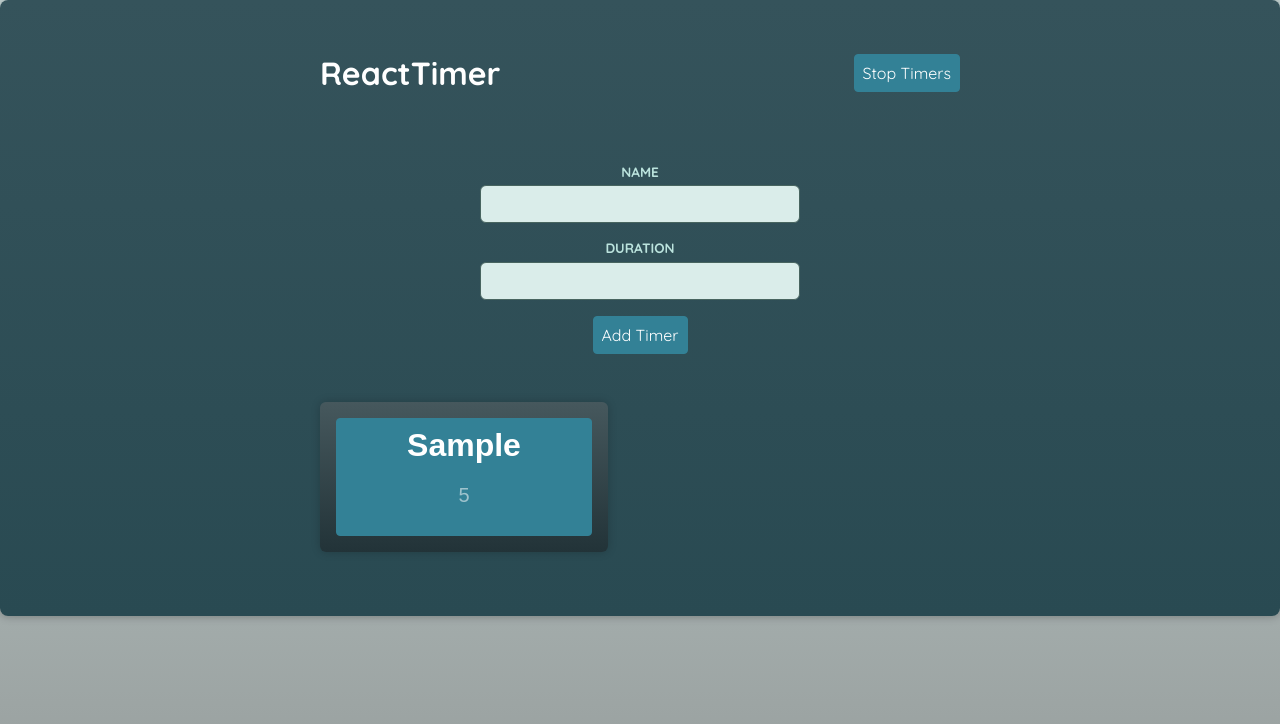
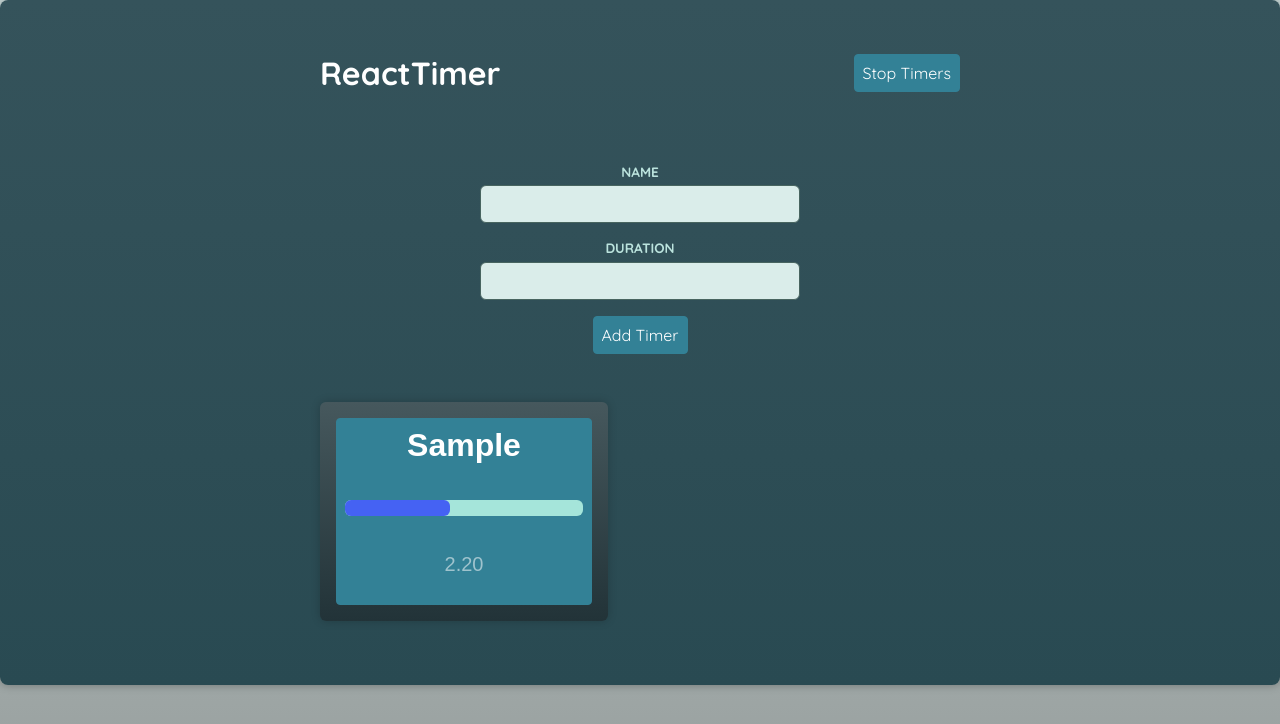
Before and after one commit to sharathcv/react-with-typescript, a React (Vite) app in the folder adv-components/: page / in a window 1280 px wide. Both pictures are taken after typing "Sample", "5" into the empty fields and a click on the button "Add Timer". Shown: the top 724 px of the page. Built offline with nearby package versions, Linux system fonts and the light colour scheme; a web font is replaced by a local one.

Commit message:
Fixed the timer not stopping at zero issue

```diff
--- a/adv-components/src/components/Timer.tsx
+++ b/adv-components/src/components/Timer.tsx
@@ -1,11 +1,29 @@
 import Container from './UI/Container';
 import { Timer as TimerProps } from "../store/timers-context";
+import { useState, useEffect, useRef } from 'react';
 
 export default function Timer({name, duration}: TimerProps) {
+    const interval = useRef<number | null>(null); // ref can be used to connect to non-DOM elements as well
+    const [remainingTime, setRemainingTime] = useState(duration * 1000);
+
+    if (remainingTime <= 0 && interval.current) {
+        clearInterval(interval.current);
+    }
+
+    useEffect(() => {
+        const timer = setInterval(function () {
+            setRemainingTime(prevTime => prevTime - 50);
+        }, 50);
+        interval.current = timer;
+        return () => clearInterval(timer);
+    }, []);
+
+    const formattedRemainingTime = (remainingTime / 1000).toFixed(2);
   return (
     <Container as="article">
       <h2>{name}</h2>
-      <p>{duration}</p>
+      <p><progress max={duration * 1000} value={remainingTime} /></p>
+      <p>{formattedRemainingTime}</p>
     </Container>
   );
 }
```
